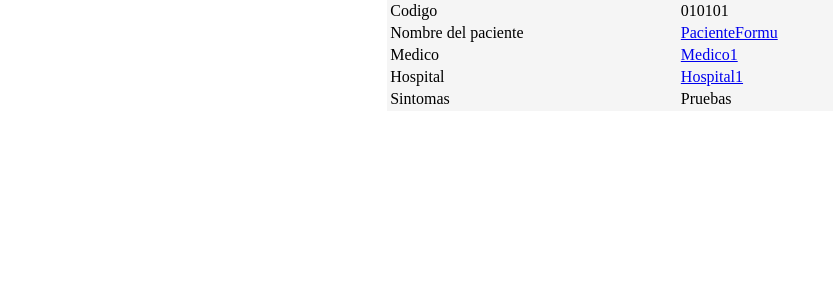
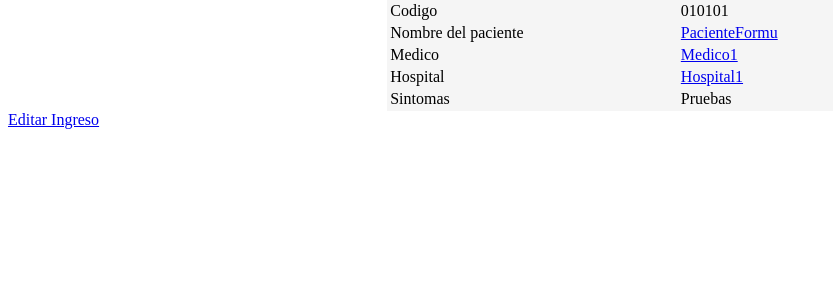
Before and after one commit to Alvarobm92/Hospitales, a Django app: template Hospitales/iHospitales/templates/ingresos_detail.html in a window 1280 px wide. Shown: the part 170-472 px from the top of the page, without its empty margins (0-833 px from the left). Run offline with Django 3.2, Linux system fonts and the light colour scheme; the template is opened without the code that fills it: values that come from a table or form of the project are taken from there, others are empty; data comes from the database, SQL or seed files in the repository; parts of the project's set-up code (start-up, migrations or seed data) failed here and were passed over.

Commit message:
Forms Edit Paciente + Ingreso + HTML

```diff
--- a/Hospitales/Hospitales/urls.py
+++ b/Hospitales/Hospitales/urls.py
@@ -1,5 +1,8 @@
 from django.conf.urls import patterns, include, url
 from rest_framework.urlpatterns import format_suffix_patterns
+from django.views.generic import UpdateView
+from iHospitales.forms import PacienteForm , IngresoForm
+from iHospitales.models import Paciente, Ingreso
 from iHospitales.views import HospitalList, HospitalDetail, MedicoList, MedicoDetail, HospitalViewSet, MedicoViewSet, IngresoCreate, PacienteCreate
 from iHospitales import views
 
@@ -56,4 +59,17 @@ urlpatterns = patterns('',
     url(r'^paciente/create/$', PacienteCreate.as_view(), name='paciente_create'),
     url(r'^ingreso/create/$', IngresoCreate.as_view(), name='ingreso_create'),
 
+
+
+url(r'^pacientes/(?P<pk>\w+)/edit/$',UpdateView.as_view(
+            model=Paciente,
+            form_class=PacienteForm,
+            template_name='form.html'),
+        name='paciente_edit'),
+
+url(r'^ingresos/(?P<pk>\w+)/edit/$',UpdateView.as_view(
+            model=Ingreso,
+            form_class=IngresoForm,
+            template_name='form.html'),
+        name='ingreso_edit'),
 )
--- a/Hospitales/iHospitales/templates/ingresos_detail.html
+++ b/Hospitales/iHospitales/templates/ingresos_detail.html
@@ -33,7 +33,7 @@
       <td>{{ingresos.sintomas}}</td>
         </tr>
 </table>
-
+    <a HREF="/ingresos/{{ingresos.codigo_ingreso}}/edit/"> Editar Ingreso</a>
 {% else %}
   <p>El ingreso no existe.</p>
 {% endif %}
--- a/Hospitales/iHospitales/templates/pacientes_detail.html
+++ b/Hospitales/iHospitales/templates/pacientes_detail.html
@@ -83,4 +83,5 @@
       </tr>
   {% endif %}
 </table>
+    <a HREF="/pacientes/{{paciente.dni}}/edit/"> Editar Paciente</a>
 {% endblock %}
```
